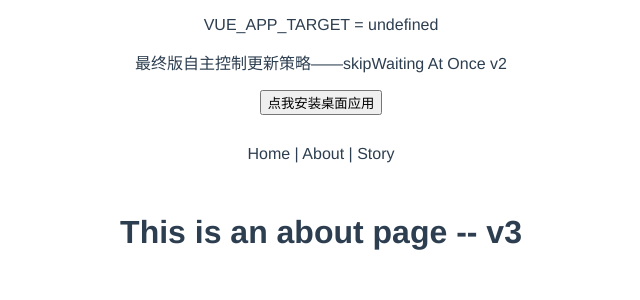
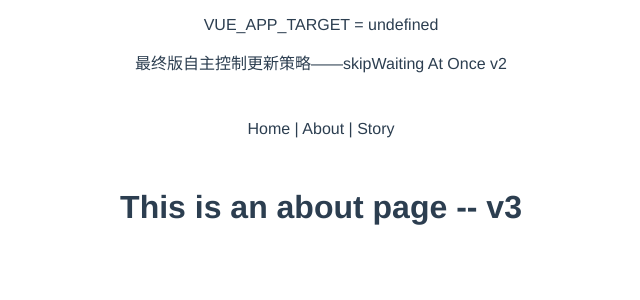
Before and after one commit to oneyoung19/learn-pwa, a Vue app: page /about in a window 1280 px wide. Shown: the top 300 px of the page, without its empty margins (319-959 px from the left). Built offline with nearby package versions, Linux system fonts and the light colour scheme.

Commit message:
feat: prompt install 定论

```diff
--- a/src/App.vue
+++ b/src/App.vue
@@ -2,7 +2,7 @@
   <div id="app">
     <p>{{ `VUE_APP_TARGET = ${target}` }}</p>
     <p>最终版自主控制更新策略——skipWaiting At Once v2</p>
-    <button @click="handlePromptInstall">点我安装桌面应用</button>
+    <button @click="handlePromptInstall" v-show="supportPromptInstall">点我安装桌面应用</button>
     <div id="nav">
       <!-- <router-link :to="{ name: 'Home' }">Home</router-link> |
       <router-link :to="{ name: 'About' }">About</router-link> |
--- a/src/mixins/prompt-install.js
+++ b/src/mixins/prompt-install.js
@@ -1,6 +1,7 @@
 export default {
   data () {
     return {
+      supportPromptInstall: false,
       deferredPrompt: null
     }
   },
@@ -12,6 +13,7 @@ export default {
     beforeInstallPrompt (e) {
       // Prevent the mini-infobar from appearing on mobile
       e.preventDefault()
+      this.supportPromptInstall = true
       // Stash the event so it can be triggered later.
       this.deferredPrompt = e
       // Update UI notify the user they can install the PWA
```
Also changed, not shown: 2 other files (tests, documents, lock files or other folders).
